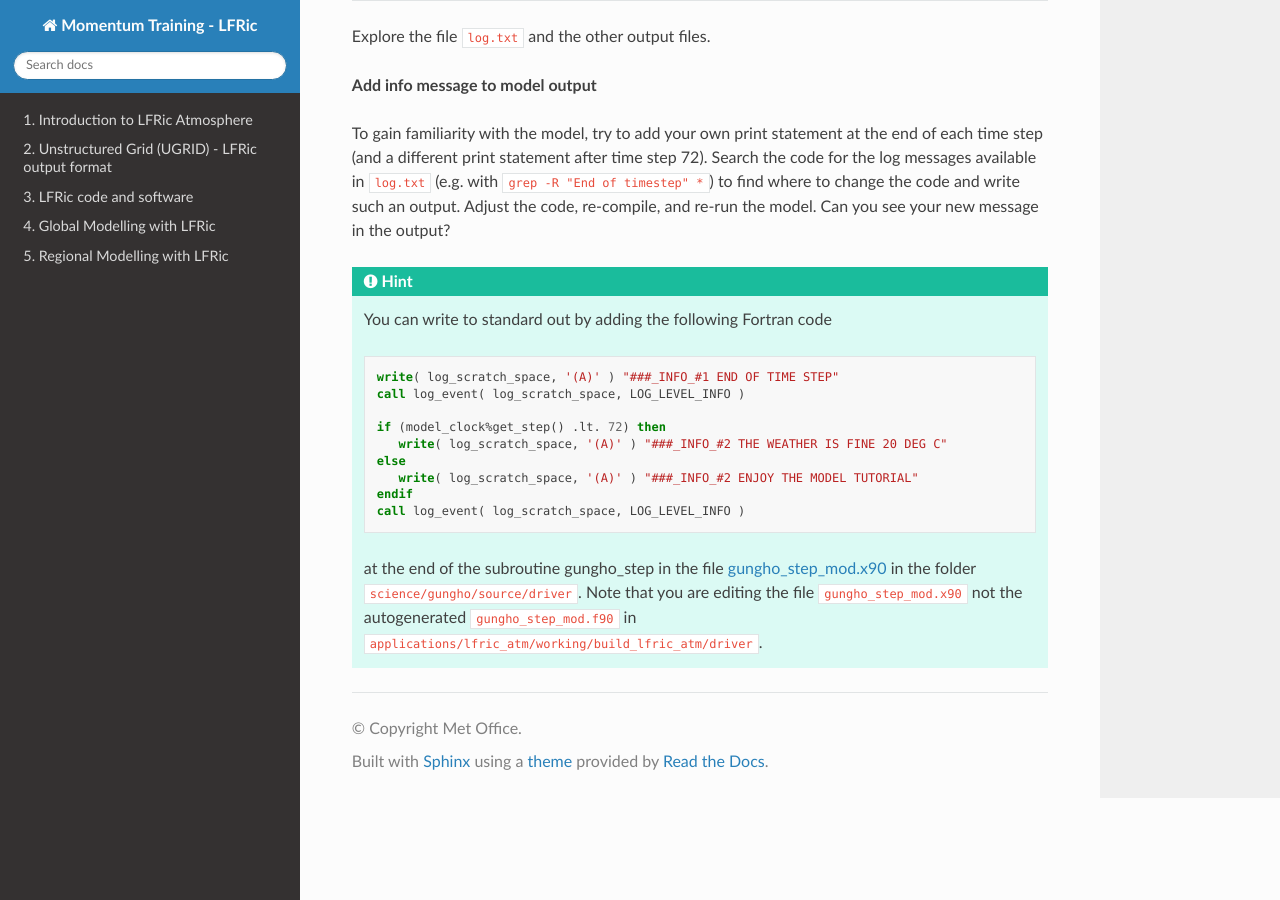
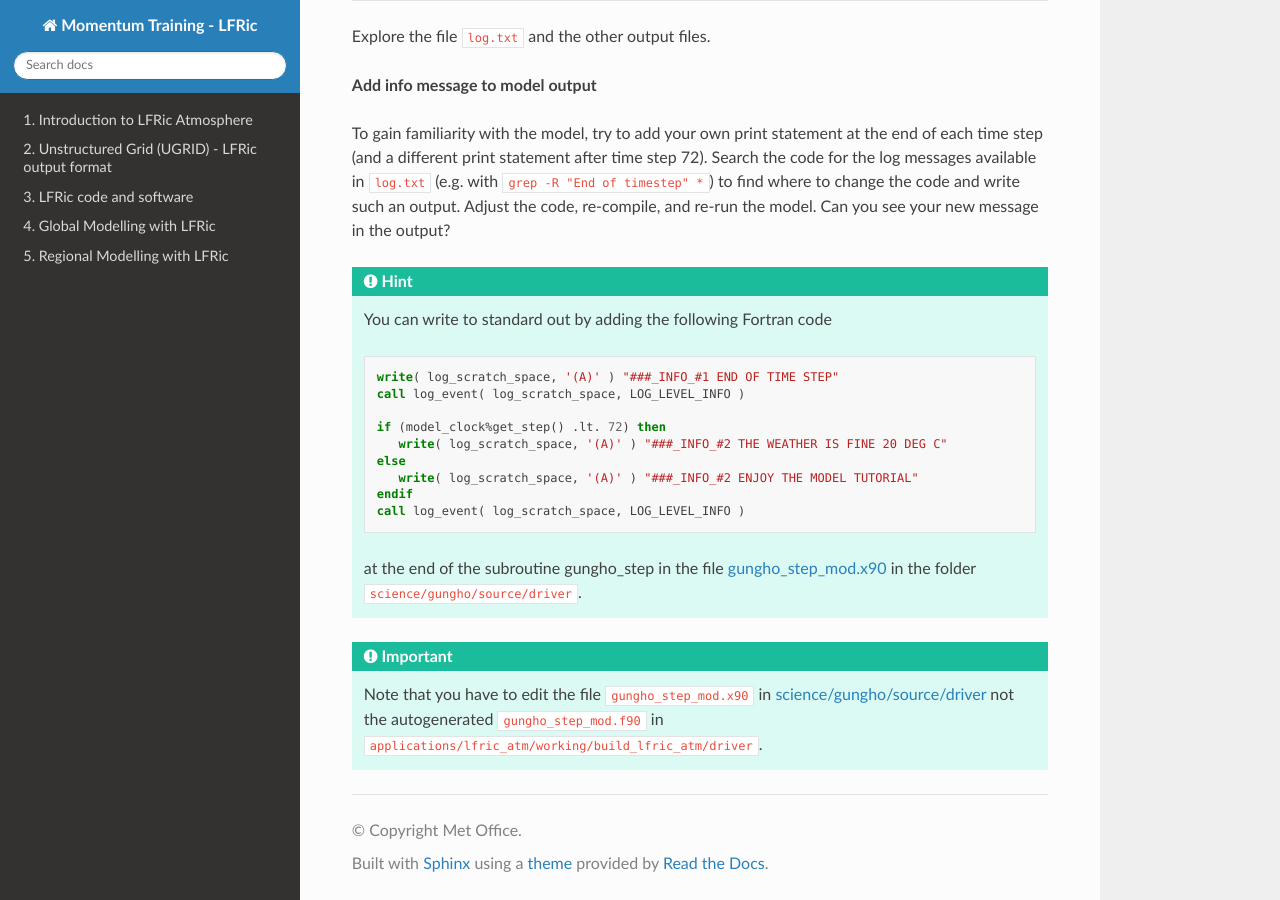
Before and after one commit to MetOffice/LFRic-Atmosphere-Training, a Sphinx documentation site: the page built from source/lfric_infrastructure/practical_command_line.rst, in a window 1280 px wide and 900 px high, scrolled down 1347 px. Built offline with Sphinx 7.4.7 and the Read the Docs theme 3.1.0, drawn with Linux system fonts in a browser that asks for light colours.

Commit message:
Move parts of then hint in the command line practical into an important box

```diff
--- a/source/lfric_infrastructure/practical_command_line.rst
+++ b/source/lfric_infrastructure/practical_command_line.rst
@@ -69,4 +69,6 @@
       endif
       call log_event( log_scratch_space, LOG_LEVEL_INFO )
 
-   at the end of the subroutine gungho_step in the file `gungho_step_mod.x90 <https://code.metoffice.gov.uk/trac/lfric_apps/browser/main/trunk/science/gungho/source/driver/gungho_step_mod.x90?rev=9055#L217>`_ in the folder ``science/gungho/source/driver``. Note that you are editing the file ``gungho_step_mod.x90`` not the autogenerated ``gungho_step_mod.f90`` in ``applications/lfric_atm/working/build_lfric_atm/driver``.
+   at the end of the subroutine gungho_step in the file `gungho_step_mod.x90 <https://code.metoffice.gov.uk/trac/lfric_apps/browser/main/trunk/science/gungho/source/driver/gungho_step_mod.x90?rev=9055#L217>`_ in the folder ``science/gungho/source/driver``.
+
+.. important:: Note that you have to edit the file ``gungho_step_mod.x90`` in `science/gungho/source/driver <https://code.metoffice.gov.uk/trac/lfric_apps/browser/main/trunk/science/gungho/source/driver/>`_  not the autogenerated ``gungho_step_mod.f90`` in ``applications/lfric_atm/working/build_lfric_atm/driver``.
```
